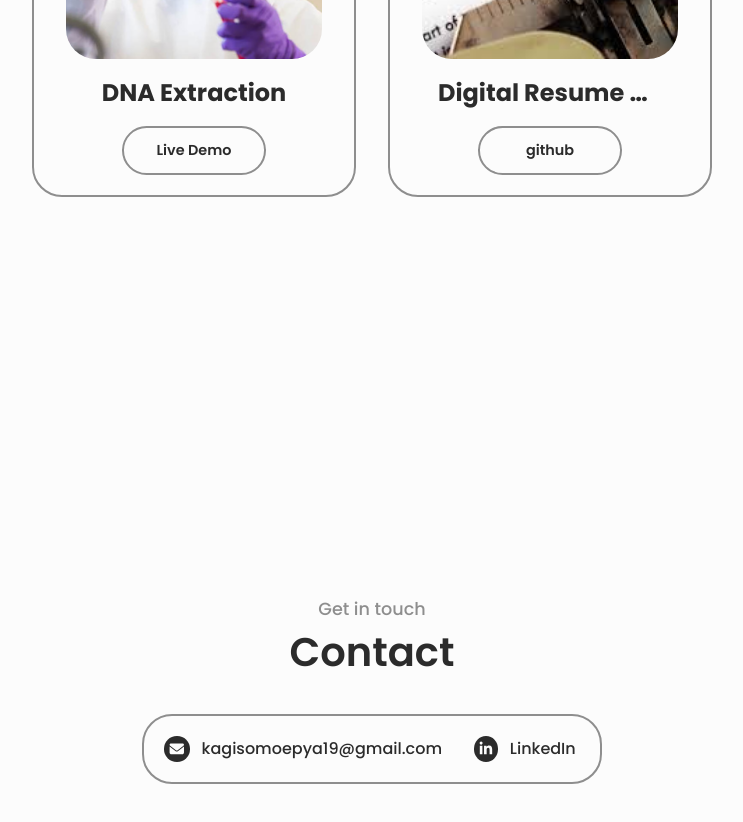
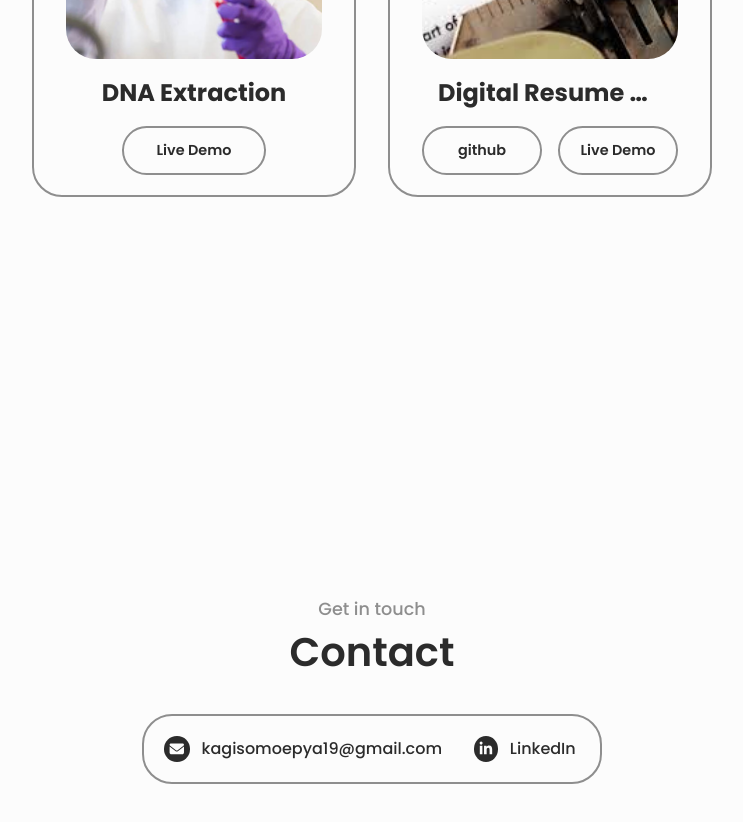
Before and after one commit to MoepyaCode/Digital-Resume-Latest, a React (Vite) app: page / in a window 1280 px wide. Shown: the part 2900-3722 px from the top of the page, without its empty margins (268-1011 px from the left). Built offline with nearby package versions, Linux system fonts and the light colour scheme.

Commit message:
:white_check_mark: Minor Updates

```diff
--- a/package.json
+++ b/package.json
@@ -1,12 +1,9 @@
 {
-  "homepage": "http://moepyacode.github.io/Resume-Creator/",
   "name": "digital-resume",
   "private": true,
   "version": "0.0.0",
   "type": "module",
   "scripts": {
-    "predeploy": "npm run build",
-    "deploy": "gh-pages -d dist",
     "dev": "vite",
     "build": "tsc && vite build",
     "lint": "eslint . --ext ts,tsx --report-unused-disable-directives --max-warnings 0",
--- a/src/templates/default/config.ts
+++ b/src/templates/default/config.ts
@@ -66,7 +66,7 @@ const UserData = {
             title: 'Digital Resume Creator',
             image: '/images/projects/resume-creator.jpg',
             github: 'https://github.com/MoepyaCode/Resume-Creator',
-            liveDemo: null,
+            liveDemo: 'https://digital-resume-kagiso-moepya.netlify.app/',
         },
     ]
 }
--- a/src/templates/default/sections/contact/contact-banner/styles.module.scss
+++ b/src/templates/default/sections/contact/contact-banner/styles.module.scss
@@ -54,7 +54,7 @@
 
         & a {
             &::after {
-                height: 0.15rem;
+                height: 0.1rem;
             }
         }
     }
```
